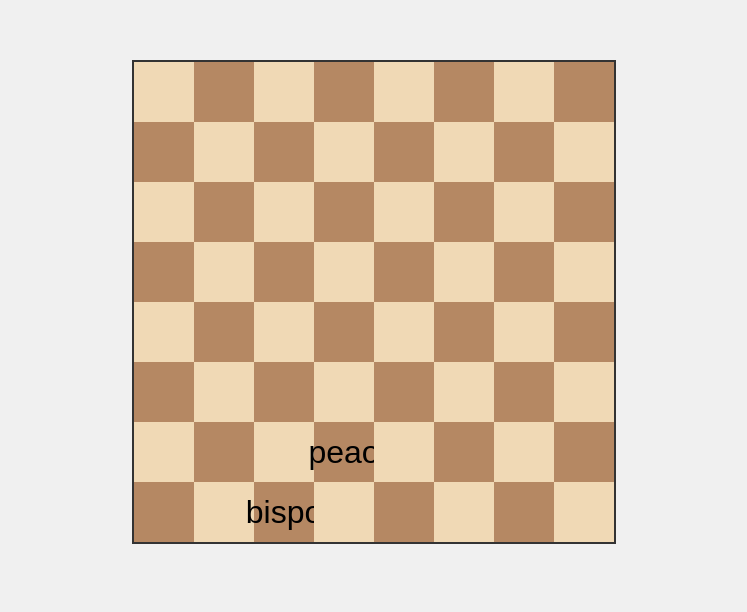
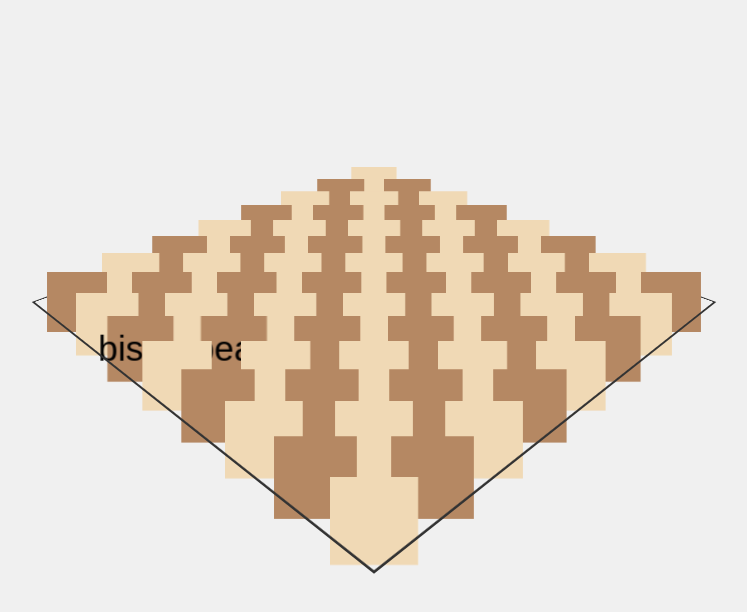
Before and after one commit to Gustavo-https/Xadrez, a plain HTML site: page index.html in a window 1280 px wide. Shown: the part 106-718 px from the top of the page, without its empty margins (266-1013 px from the left). Drawn offline with Linux system fonts and the light colour scheme.

Commit message:
Add simple 3D board appearance

```diff
--- a/index.html
+++ b/index.html
@@ -6,7 +6,9 @@
   <link rel="stylesheet" href="style.css">
 </head>
 <body>
-  <div id="tabuleiro"></div>
+  <div id="tabuleiro-container">
+    <div id="tabuleiro"></div>
+  </div>
   <script src="script.js"></script>
 </body>
 </html>
--- a/style.css
+++ b/style.css
@@ -5,16 +5,22 @@ body {
     height: 100vh;
     background: #f0f0f0;
     font-family: Arial, sans-serif;
+    perspective: 800px;
   }
 
-  #tabuleiro {
+#tabuleiro-container {
+    transform-style: preserve-3d;
+}
+#tabuleiro {
     display: grid;
     grid-template-columns: repeat(8, 60px);
     grid-template-rows: repeat(8, 60px);
     border: 2px solid #333;
+    transform: rotateX(60deg) rotateZ(45deg);
+    transform-style: preserve-3d;
   }
 
-  .casa {
+.casa {
     width: 60px;
     height: 60px;
     display: flex;
@@ -22,6 +28,7 @@ body {
     justify-content: center;
     font-size: 32px;
     cursor: pointer;
+    transform: rotateZ(-45deg) rotateX(-60deg);
   }
 
   .clara { background-color: #f0d9b5; }
```
